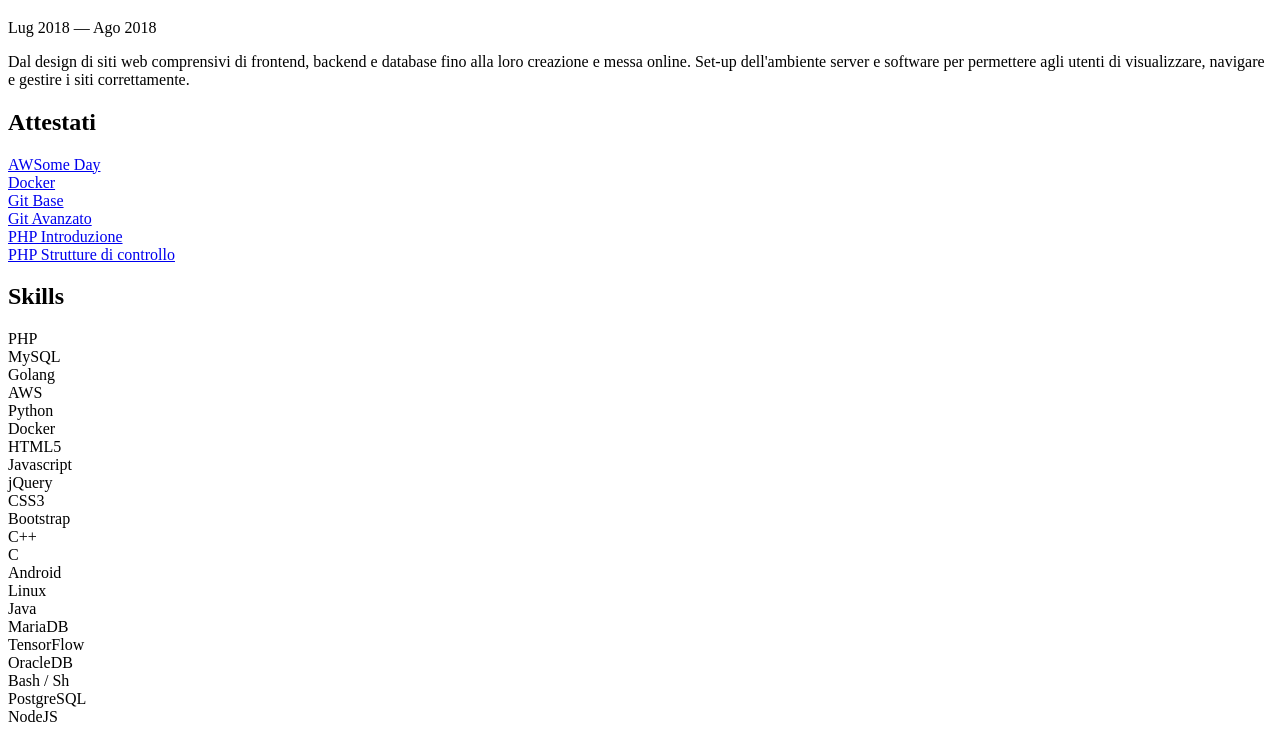
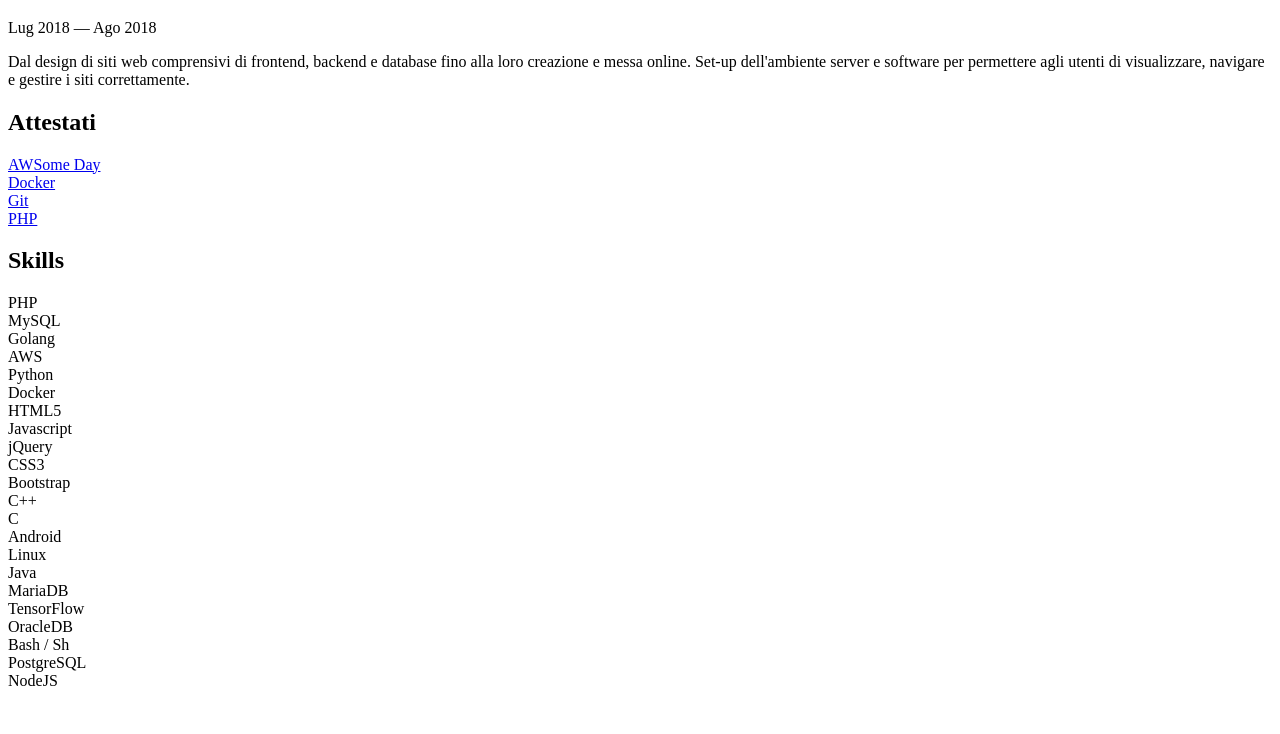
Before and after one commit to UnwishingMoon/diegocastagna.com, a PHP site: page /it/resume.php in a window 1280 px wide. Shown: the part 445-1179 px from the top of the page. After the commit the page ends 1131 px from the top, so only its background shows below. Run offline with PHP 8.4, Linux system fonts and the light colour scheme; data that the repository does not hold is empty; a stand-in replaces the project's code that opens the database connection; some libraries are stand-ins or nearby versions.

Commit message:
Edited certificate section

```diff
--- a/it/resume.php
+++ b/it/resume.php
@@ -159,16 +159,10 @@ $html = <<<HTML
                             <a href="/files/certifications/cert-docker-2021-11-24.pdf" target="_blank" rel="noreferrer">Docker</a>
                         </div>
                         <div class="skill">
-                            <a href="/files/certifications/cert-base-git-2021-11-04.pdf" target="_blank" rel="noreferrer">Git Base</a>
+                            <a href="/files/certifications/cert-git-2021-11-12.pdf" target="_blank" rel="noreferrer">Git</a>
                         </div>
                         <div class="skill">
-                            <a href="/files/certifications/cert-advanced-git-2021-11-12.pdf" target="_blank" rel="noreferrer">Git Avanzato</a>
-                        </div>
-                        <div class="skill">
-                            <a href="/files/certifications/cert-php-introduction-2021-12-10.pdf" target="_blank" rel="noreferrer">PHP Introduzione</a>
-                        </div>
-                        <div class="skill">
-                            <a href="/files/certifications/cert-php-array-control-structures-2021-12-10.pdf" target="_blank" rel="noreferrer">PHP Strutture di controllo</a>
+                            <a href="/files/certifications/certs-php-2022-02-23.pdf" target="_blank" rel="noreferrer">PHP</a>
                         </div>
                     </div>
                 </div>
```
Also changed, not shown: en/resume.php (+2 -8 lines).
